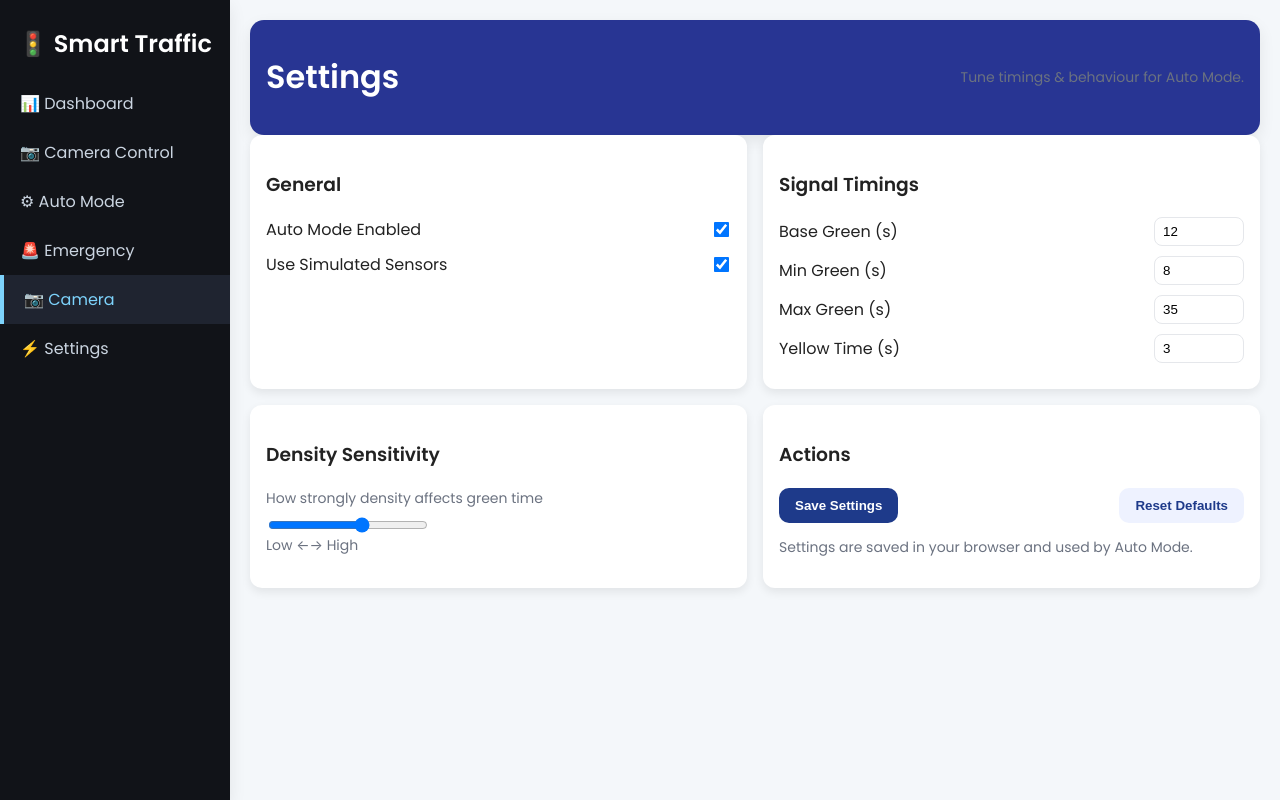
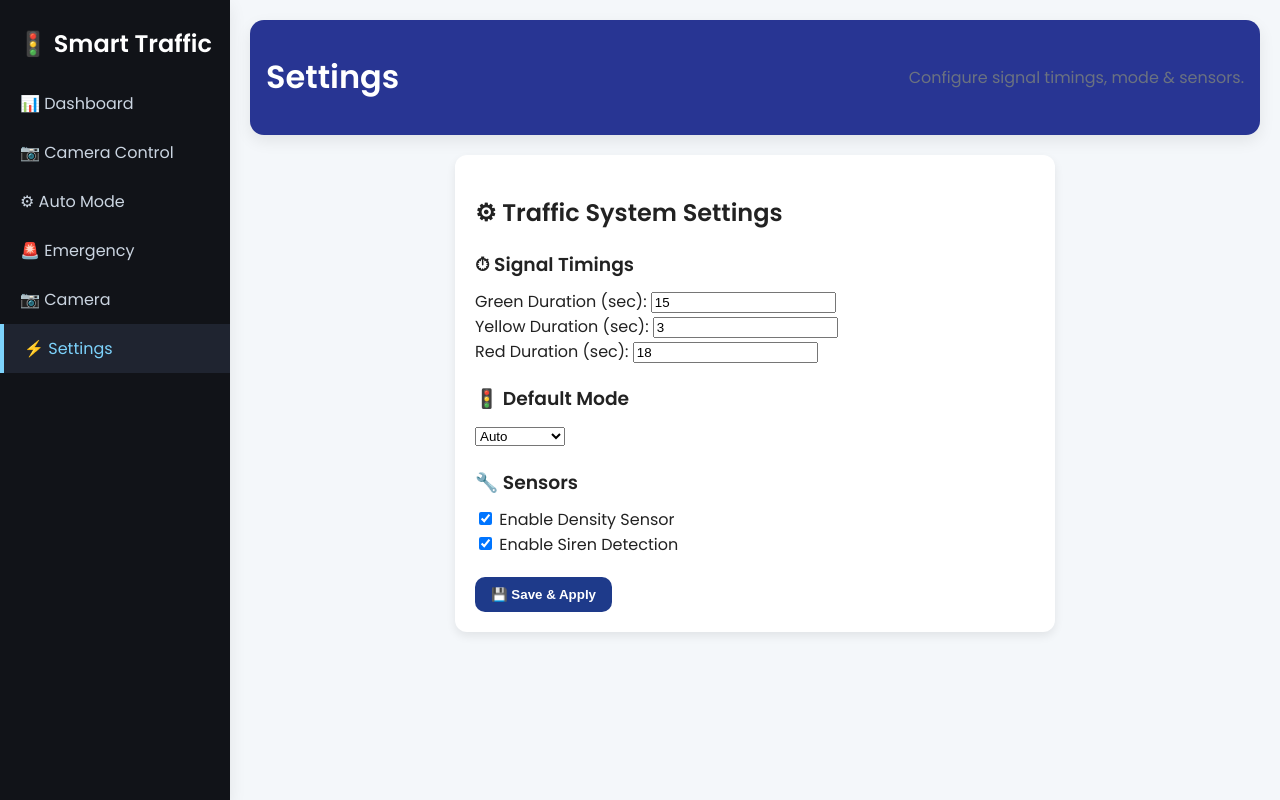
Before and after one commit to khushboo-gupta9/Smarttraffic, a Flask app: page /settings in a window 1280 px wide. Run offline with Flask 3, Linux system fonts and the light colour scheme; the visitor is signed in with stand-in values (Sample User, id 1).

Commit message:
my latest changes

```diff
--- a/app.py
+++ b/app.py
@@ -22,6 +22,16 @@ capture_counter = 1
 # Haar cascade for face detection (OpenCV)
 FACE_CASCADE = cv2.CascadeClassifier(cv2.data.haarcascades + 'haarcascade_frontalface_default.xml')
 
+# -------------------- Server-side settings store --------------------
+# This dictionary stores current timings and other settings.
+traffic_settings = {
+    "green": 15,
+    "yellow": 3,
+    "red": 18,
+    "mode": "auto",
+    "density_sensor": True,
+    "siren_sensor": True
+}
 
 # -------------------- Background Controller Thread --------------------
 def background_controller():
@@ -29,14 +39,12 @@ def background_controller():
     while True:
         try:
             if controller.mode == 'auto':
-                # auto mode cycles normally; emergency is now triggered by mic listener
                 controller.auto_cycle()
             elif controller.mode == 'emergency':
                 controller.handle_emergency()
         except Exception as e:
             print("[controller-loop] error:", e)
         time.sleep(1)
-
 
 # -------------------- Routes (login, pages) --------------------
 @app.route('/', methods=['GET', 'POST'])
@@ -97,33 +105,107 @@ def settings():
         return redirect(url_for('login'))
     return render_template('setting.html', username=session['user'])
 
-
 # -------------------- API ROUTES (controller) --------------------
 @app.route('/get_status')
 def get_status():
     """Return live controller status (mode, active direction, timers, etc.)."""
-    return jsonify(controller.get_status())
+    try:
+        status = controller.get_status()
+    except Exception:
+        status = {}
+    # Merge in server-side traffic_settings for a consistent client view
+    merged = {
+        "controller_status": status,
+        "settings": traffic_settings
+    }
+    return jsonify(merged)
+
+# New: return just saved settings (simple)
+@app.route('/get_settings', methods=['GET'])
+def get_settings():
+    return jsonify(traffic_settings)
+
+# Save multiple settings in one call
+@app.route('/save_settings', methods=['POST'])
+def save_settings():
+    global traffic_settings
+    data = request.get_json(force=True, silent=True) or {}
+    # Validate and set
+    try:
+        g = int(data.get('green', traffic_settings['green']))
+        y = int(data.get('yellow', traffic_settings['yellow']))
+        r = int(data.get('red', traffic_settings['red']))
+    except Exception:
+        return jsonify({"status": "error", "message": "Invalid timing values"}), 400
+
+    traffic_settings['green'] = max(1, g)
+    traffic_settings['yellow'] = max(1, y)
+    traffic_settings['red'] = max(1, r)
+    traffic_settings['mode'] = data.get('mode', traffic_settings['mode'])
+    traffic_settings['density_sensor'] = bool(data.get('density', traffic_settings['density_sensor']))
+    traffic_settings['siren_sensor'] = bool(data.get('siren', traffic_settings['siren_sensor']))
+
+    # Try to update controller runtime config if possible
+    try:
+        # If controller exposes a setter for green timer, call it
+        if hasattr(controller, 'set_timer'):
+            controller.set_timer(int(traffic_settings['green']))
+        # Attempt best-effort attribute setting for yellow/red if controller supports them
+        if hasattr(controller, 'yellow'):
+            setattr(controller, 'yellow', int(traffic_settings['yellow']))
+        else:
+            # safe fallback: try set_yellow method
+            if hasattr(controller, 'set_yellow'):
+                controller.set_yellow(int(traffic_settings['yellow']))
+        if hasattr(controller, 'red'):
+            setattr(controller, 'red', int(traffic_settings['red']))
+        else:
+            if hasattr(controller, 'set_red'):
+                controller.set_red(int(traffic_settings['red']))
+        # Update mode on controller too if setter exists
+        if hasattr(controller, 'set_mode'):
+            controller.set_mode(traffic_settings['mode'])
+    except Exception as e:
+        print("[save_settings] controller update warning:", e)
+
+    return jsonify({"status": "ok", "message": "Settings saved", "settings": traffic_settings})
 
 @app.route('/set_mode', methods=['POST'])
 def set_mode():
     data = request.get_json(force=True, silent=True) or {}
-    controller.set_mode(data.get('mode', 'auto'))
+    mode = data.get('mode', 'auto')
+    traffic_settings['mode'] = mode
+    try:
+        controller.set_mode(mode)
+    except Exception as e:
+        print("[set_mode] warning:", e)
     return jsonify({'status': 'ok'})
 
 @app.route('/set_timer', methods=['POST'])
 def set_timer():
     data = request.get_json(force=True, silent=True) or {}
-    controller.set_timer(int(data.get('time', 15)))
+    try:
+        t = int(data.get('time', traffic_settings['green']))
+    except Exception:
+        return jsonify({'status':'error','message':'invalid time'}),400
+    traffic_settings['green'] = t
+    try:
+        if hasattr(controller, 'set_timer'):
+            controller.set_timer(t)
+    except Exception as e:
+        print("[set_timer] warning:", e)
     return jsonify({'status': 'ok'})
 
 @app.route('/start', methods=['POST'])
 def start():
     controller.set_mode("auto")
+    traffic_settings['mode'] = 'auto'
     return jsonify({'status': 'started'})
 
 @app.route('/stop', methods=['POST'])
 def stop():
     controller.set_mode("manual")
+    traffic_settings['mode'] = 'manual'
     return jsonify({'status': 'stopped'})
 
 # Manual test trigger (useful if mic not available)
@@ -134,19 +216,13 @@ def emergency_trigger():
     controller.set_emergency(direction)
     return jsonify({'status': 'triggered', 'direction': direction})
 
-
 # -------------------- Serve saved images --------------------
 @app.route('/captured_images/<path:filename>')
 def serve_captured_image(filename):
     return send_from_directory(UPLOAD_FOLDER, filename)
 
-
 # -------------------- Utility: create mock driving license image --------------------
 def create_mock_license(face_img_path, username_hint="Unknown"):
-    """
-    Creates a demo/mock driving license image using the saved face image.
-    Returns the generated filename (relative to UPLOAD_FOLDER).
-    """
     name = username_hint if username_hint else "Demo User"
     dl_no = "DL" + datetime.now().strftime("%m%d%H%M%S")
     dob = (datetime.now() - timedelta(days=25*365)).strftime("%d/%m/%Y")
@@ -190,7 +266,6 @@ def create_mock_license(face_img_path, username_hint="Unknown"):
     license_path = os.path.join(UPLOAD_FOLDER, secure_filename(license_filename))
     card.save(license_path)
     return os.path.basename(license_path)
-
 
 # -------------------- SAVE IMAGE route (accept base64 from frontend) --------------------
 @app.route('/save_image', methods=['POST'])
@@ -241,30 +316,6 @@ def save_image():
     except Exception as e:
         return jsonify({"status": "error", "message": str(e)}), 500
 
-
-# -------------------- RUN APP --------------------
-if __name__ == '__main__':
-    # 1) traffic controller loop
-    Thread(target=background_controller, daemon=True).start()
-
-    # 2) MIC SIREN LISTENER (auto emergency trigger)
-    def on_siren_detect(direction):
-        """
-        Callback jab siren detect ho: direction choose karke emergency trigger.
-        Direction yahan tum chaaho to density-based choose kar sakte ho.
-        """
-        # If already in emergency, ignore duplicate triggers
-        if getattr(controller, "emergency_active", False):
-            return
-        # Choose a direction (you can make it smarter)
-        chosen = direction or 'North'
-        print(f"[siren] Detected! Triggering emergency on {chosen}")
-        try:
-            controller.set_emergency(chosen)
-        except Exception as e:
-            print("[siren] trigger error:", e)
- # ... (your full code as given above)
-
 @app.route('/logout')
 def logout():
     session.clear()
@@ -286,7 +337,6 @@ if __name__ == '__main__':
         except Exception as e:
             print("[siren] trigger error:", e)
 
-
     # Start listener; if mic/PyAudio missing, it auto-falls-back to simulation
     Thread(target=start_siren_listener, args=(on_siren_detect,), kwargs={"cooldown": 15}, daemon=True).start()
 
--- a/templates/index.html
+++ b/templates/index.html
@@ -17,7 +17,7 @@
 <body>
   <!-- Sidebar -->
   <nav class="sidebar">
-    <h2 class="logo">🚦 Smart Traffic</h2>
+    <h2 class="logo">🚦Smart Traffic </h2>
     <ul>
       <li class="active"><a href="#">📊 Dashboard</a></li>
       <li><a href="camera.html">📷 Camera Control</a></li>
--- a/templates/setting.html
+++ b/templates/setting.html
@@ -1,27 +1,36 @@
 <!DOCTYPE html>
 <html lang="en">
 <head>
-  <meta charset="UTF-8"/>
-  <meta name="viewport" content="width=device-width, initial-scale=1.0"/>
-  <title>Settings - Smart Traffic</title>
+  <meta charset="UTF-8">
+  <meta name="viewport" content="width=device-width, initial-scale=1.0">
+  <title>Settings - Smart Traffic Control</title>
   <link href="https://fonts.googleapis.com/css2?family=Poppins:wght@400;600&display=swap" rel="stylesheet">
   <link rel="stylesheet" href="{{ url_for('static', filename='style.css') }}">
   <style>
-    .grid { display:grid; grid-template-columns: repeat(2, minmax(260px, 1fr)); gap:16px; }
-    .form-card{ background:#fff; padding:16px; border-radius:12px; box-shadow:0 4px 10px rgba(0,0,0,.08);}
-    .row{ display:flex; align-items:center; justify-content:space-between; margin:10px 0;}
-    .row input[type="number"]{ width:90px; padding:6px 8px; border:1px solid #e5e7eb; border-radius:8px;}
-    .row input[type="checkbox"]{ transform:scale(1.2); }
-    .row input[type="range"]{ width:160px; }
-    .btn { padding:10px 16px; border-radius:10px; border:none; cursor:pointer; font-weight:600; }
-    .primary { background:#1e3a8a; color:#fff; }
-    .ghost { background:#eef2ff; color:#1e3a8a; }
-    .muted { color:#6b7280; font-size:14px; }
-    .ok { color:#16a34a; font-weight:600; margin-left:8px;}
+    .settings-container {
+      padding: 20px;
+      background: #fff;
+      border-radius: 12px;
+      box-shadow: 0 4px 10px rgba(0,0,0,0.08);
+      max-width: 600px;
+      margin: 20px auto;
+    }
+    .setting-section { margin-bottom: 20px; }
+    .setting-section h3 { margin-bottom: 10px; }
+    button {
+      padding: 10px 16px;
+      border-radius: 10px;
+      border: none;
+      cursor: pointer;
+      font-weight: 600;
+      background: #1e3a8a;
+      color: #fff;
+    }
   </style>
 </head>
 <body>
 
+<!-- Sidebar/Navbar -->
 <nav class="sidebar">
   <h2 class="logo">🚦 Smart Traffic</h2>
   <ul>
@@ -29,143 +38,101 @@
     <li><a href="{{ url_for('manual') }}">📷 Camera Control</a></li>
     <li><a href="{{ url_for('auto') }}">⚙ Auto Mode</a></li>
     <li><a href="{{ url_for('emergency') }}">🚨 Emergency</a></li>
-    <li class="active"><a href="{{ url_for('manual') }}">📷 Camera</a></li>
-    <li><a href="{{ url_for('settings') }}">⚡ Settings</a></li>
+    <li><a href="{{ url_for('manual') }}">📷 Camera</a></li>
+    <li class="active"><a href="{{ url_for('settings') }}">⚡ Settings</a></li>
   </ul>
 </nav>
 
-
+<!-- Main Content -->
 <div class="main">
   <header class="header">
     <h1>Settings</h1>
-    <p class="muted">Tune timings & behaviour for Auto Mode.</p>
+    <p class="muted">Configure signal timings, mode & sensors.</p>
   </header>
 
-  <div class="grid">
-    <div class="form-card">
-      <h3>General</h3>
-      <div class="row">
-        <label>Auto Mode Enabled</label>
-        <input type="checkbox" id="autoEnabled">
-      </div>
-      <div class="row">
-        <label>Use Simulated Sensors</label>
-        <input type="checkbox" id="useSimulatedSensors">
-      </div>
+  <div class="settings-container">
+    <h2>⚙ Traffic System Settings</h2>
+
+    <div class="setting-section">
+      <h3>⏱ Signal Timings</h3>
+      <label>Green Duration (sec):</label>
+      <input type="number" id="green-time" value="30"><br>
+      <label>Yellow Duration (sec):</label>
+      <input type="number" id="yellow-time" value="5"><br>
+      <label>Red Duration (sec):</label>
+      <input type="number" id="red-time" value="25">
     </div>
 
-    <div class="form-card">
-      <h3>Signal Timings</h3>
-      <div class="row">
-        <label>Base Green (s)</label>
-        <input type="number" id="baseGreen" min="5" max="60" step="1">
-      </div>
-      <div class="row">
-        <label>Min Green (s)</label>
-        <input type="number" id="minGreen" min="3" max="60" step="1">
-      </div>
-      <div class="row">
-        <label>Max Green (s)</label>
-        <input type="number" id="maxGreen" min="5" max="90" step="1">
-      </div>
-      <div class="row">
-        <label>Yellow Time (s)</label>
-        <input type="number" id="yellowTime" min="2" max="10" step="1">
-      </div>
+    <div class="setting-section">
+      <h3>🚦 Default Mode</h3>
+      <select id="default-mode">
+        <option value="auto">Auto</option>
+        <option value="manual">Manual</option>
+        <option value="emergency">Emergency</option>
+      </select>
     </div>
 
-    <div class="form-card">
-      <h3>Density Sensitivity</h3>
-      <div class="row" style="flex-direction:column; align-items:flex-start;">
-        <label class="muted" style="margin-bottom:6px;">How strongly density affects green time</label>
-        <input type="range" id="densitySensitivity" min="0" max="1" step="0.05" />
-        <div class="muted">Low ←→ High</div>
-      </div>
+    <div class="setting-section">
+      <h3>🔧 Sensors</h3>
+      <label><input type="checkbox" id="density-sensor" checked> Enable Density Sensor</label><br>
+      <label><input type="checkbox" id="siren-sensor" checked> Enable Siren Detection</label>
     </div>
 
-    <div class="form-card">
-      <h3>Actions</h3>
-      <div class="row" style="gap:10px;">
-        <button class="btn primary" id="btnSave">Save Settings</button>
-        <button class="btn ghost" id="btnReset">Reset Defaults</button>
-        <span id="saveMsg" class="ok" style="display:none;">Saved ✔</span>
-      </div>
-      <p class="muted">Settings are saved in your browser and used by Auto Mode.</p>
-    </div>
+    <button onclick="saveSettings()">💾 Save & Apply</button>
   </div>
 </div>
 
 <script>
-const DEFAULTS = {
-  autoEnabled: true,
-  baseGreen: 12,
-  maxGreen: 35,
-  minGreen: 8,
-  yellowTime: 3,
-  densitySensitivity: 0.6,
-  useSimulatedSensors: true
-};
-function load(){
-  try{ return Object.assign({}, DEFAULTS, JSON.parse(localStorage.getItem('st_settings')||'{}')); }
-  catch(e){ return DEFAULTS; }
-}
-function save(values){
-  localStorage.setItem('st_settings', JSON.stringify(values));
-}
+  async function saveSettings() {
+    const settings = {
+      green: parseInt(document.getElementById("green-time").value),
+      yellow: parseInt(document.getElementById("yellow-time").value),
+      red: parseInt(document.getElementById("red-time").value),
+      mode: document.getElementById("default-mode").value,
+      density: document.getElementById("density-sensor").checked,
+      siren: document.getElementById("siren-sensor").checked
+    };
 
-const s = load();
-const els = {
-  autoEnabled: document.getElementById('autoEnabled'),
-  useSimulatedSensors: document.getElementById('useSimulatedSensors'),
-  baseGreen: document.getElementById('baseGreen'),
-  minGreen: document.getElementById('minGreen'),
-  maxGreen: document.getElementById('maxGreen'),
-  yellowTime: document.getElementById('yellowTime'),
-  densitySensitivity: document.getElementById('densitySensitivity'),
-  saveMsg: document.getElementById('saveMsg'),
-  btnSave: document.getElementById('btnSave'),
-  btnReset: document.getElementById('btnReset'),
-};
-function render(){
-  els.autoEnabled.checked = s.autoEnabled;
-  els.useSimulatedSensors.checked = s.useSimulatedSensors;
-  els.baseGreen.value = s.baseGreen;
-  els.minGreen.value = s.minGreen;
-  els.maxGreen.value = s.maxGreen;
-  els.yellowTime.value = s.yellowTime;
-  els.densitySensitivity.value = s.densitySensitivity;
-}
-render();
+    try {
+      const res = await fetch("/save_settings", {
+        method: "POST",
+        headers: { "Content-Type": "application/json" },
+        body: JSON.stringify(settings)
+      });
+      const data = await res.json();
+      if (data.status === "ok") {
+        // Save locally (optional)
+        localStorage.setItem("trafficSettings", JSON.stringify(settings));
+        alert("✅ Settings applied successfully!");
 
-els.btnSave.onclick = ()=>{
-  const values = {
-    autoEnabled: els.autoEnabled.checked,
-    useSimulatedSensors: els.useSimulatedSensors.checked,
-    baseGreen: parseInt(els.baseGreen.value||DEFAULTS.baseGreen),
-    minGreen: parseInt(els.minGreen.value||DEFAULTS.minGreen),
-    maxGreen: parseInt(els.maxGreen.value||DEFAULTS.maxGreen),
-    yellowTime: parseInt(els.yellowTime.value||DEFAULTS.yellowTime),
-    densitySensitivity: parseFloat(els.densitySensitivity.value||DEFAULTS.densitySensitivity)
-  };
-  // guard: min <= base <= max
-  if(values.minGreen > values.maxGreen){
-    const t = values.minGreen; values.minGreen = values.maxGreen; values.maxGreen = t;
+        // Notify other tabs/pages (if dashboard open) via storage event
+        window.dispatchEvent(new Event('settingsUpdated'));
+      } else {
+        alert("❌ Failed to save settings: " + (data.message || "server error"));
+      }
+    } catch (err) {
+      console.error(err);
+      alert("❌ Failed to apply settings. Check server logs.");
+    }
   }
-  if(values.baseGreen < values.minGreen) values.baseGreen = values.minGreen;
-  if(values.baseGreen > values.maxGreen) values.baseGreen = values.maxGreen;
 
-  save(values);
-  els.saveMsg.style.display='inline';
-  setTimeout(()=> els.saveMsg.style.display='none', 1200);
-};
-
-els.btnReset.onclick = ()=>{
-  save(DEFAULTS);
-  Object.assign(s, DEFAULTS);
-  render();
-  els.saveMsg.style.display='inline';
-  setTimeout(()=> els.saveMsg.style.display='none', 1200);
-};
+  // Populate current settings on page load
+  (async function loadCurrentSettings(){
+    try {
+      const res = await fetch("/get_settings");
+      const s = await res.json();
+      if (s) {
+        document.getElementById("green-time").value = s.green || 30;
+        document.getElementById("yellow-time").value = s.yellow || 3;
+        document.getElementById("red-time").value = s.red || 18;
+        document.getElementById("default-mode").value = s.mode || 'auto';
+        document.getElementById("density-sensor").checked = !!s.density_sensor;
+        document.getElementById("siren-sensor").checked = !!s.siren_sensor;
+      }
+    } catch(e){
+      console.warn("Could not load server settings:", e);
+    }
+  })();
 </script>
 
 </body>
```
Also changed, not shown: settings.json (added, +9 -0 lines), static/script.js (+47 -0 lines), templates/emergency.html (+22 -11 lines), 3 other files.
